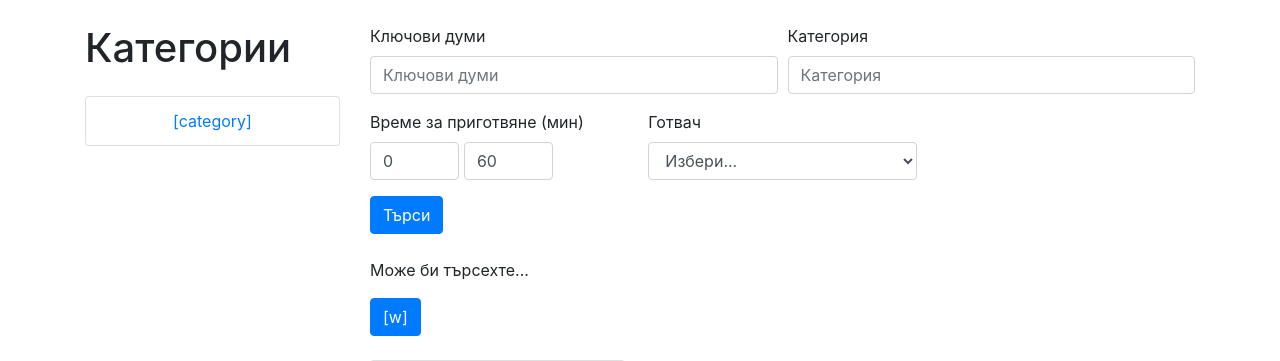
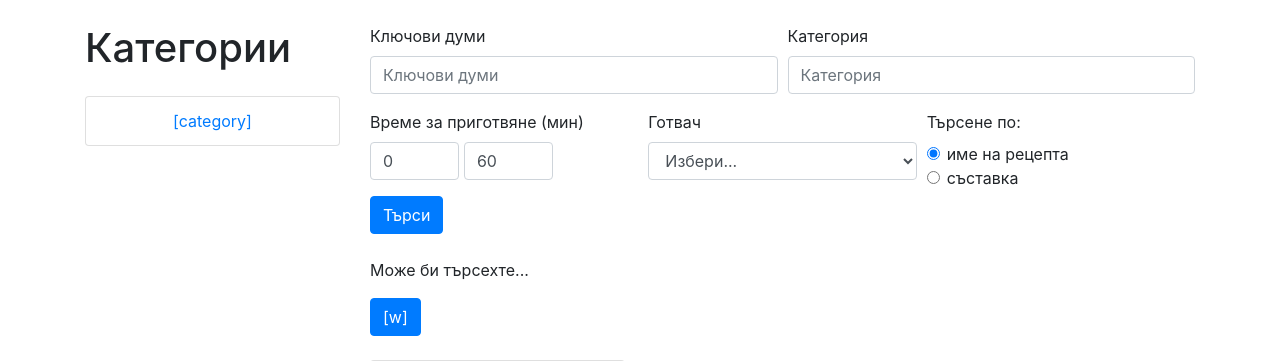
Before and after one commit to hristy93/RecipesSearchEngine, a Django app: template cooking/cooking/templates/index.html in a window 1280 px wide. Shown: the part 56-417 px from the top of the page. Run offline with Django 3.2, Linux system fonts and the light colour scheme; the template is opened without the code that fills it, so the values that code supplies are empty; parts of the project's set-up code (start-up, migrations or seed data) failed here and were passed over; some libraries are stand-ins or nearby versions.

Commit message:
Add radio buttons for filtering by name or by ingredient.

```diff
--- a/cooking/RecipesSearchEngine/RecipesSearchEngine.py
+++ b/cooking/RecipesSearchEngine/RecipesSearchEngine.py
@@ -25,7 +25,7 @@ import re
 # from scipy.spatial.distance import pdist
 # import matplotlib.pyplot as plt
 #from bulgarian_stemmer.bulgarian_stemmer import BulgarianStemmer
-from bulgarian_stemmer.bulstem import *
+#from bulgarian_stemmer.bulstem import *
 from SolrClient import SolrClient
 from transliterate import translit, get_available_language_codes
 
--- a/cooking/cooking/settings.py
+++ b/cooking/cooking/settings.py
@@ -81,7 +81,7 @@ WSGI_APPLICATION = 'cooking.wsgi.application'
 DATABASES = {
     'default': {
         'ENGINE': 'django.db.backends.sqlite3',
-        'NAME': os.path.join(BASE_DIR, 'db.sqlite3'),
+        'NAME': os.path.join(BASE_DIR, 'db.sqlite3'),  #  recipes_db
     }
 }
 
--- a/cooking/cooking/templates/index.html
+++ b/cooking/cooking/templates/index.html
@@ -129,6 +129,26 @@
                     <option  v-for="user in users">[user]</option>
                   </select>
                 </div>
+
+                  <div class="col-md-4">
+
+                      <label for="byIngr">Търсене по:</label>
+
+                      <div class="form-check">
+                          <input class="form-check-input" type="radio" name="exampleRadios" id="exampleRadios1" value="option1" checked>
+                          <label class="form-check-label" for="exampleRadios1">
+                            име на рецепта
+                          </label>
+                      </div>
+                      <div class="form-check">
+                          <input class="form-check-input" type="radio" name="exampleRadios" id="exampleRadios2" value="option2">
+                          <label class="form-check-label" for="exampleRadios2">
+                            съставка
+                          </label>
+                      </div>
+                  </div>
+
+
                 <!--
                 <div class="form-group col-md-4">
                   <label for="inputDifficulty">Трудност</label>
@@ -242,6 +262,7 @@
             Sduration1: 0,
             Sduration2: 500,
             // Sdifficulty: 1.0
+            SisIngredient: false
         },
         methods: {
             search: function(event) {
--- a/cooking/recipes/views.py
+++ b/cooking/recipes/views.py
@@ -1,7 +1,7 @@
 # -*- coding: utf-8 -*-
 from django.http import JsonResponse
 from django.shortcuts import render, get_object_or_404
-from bulgarian_stemmer.bulstem import stem
+from RecipesSearchEngine.bulgarian_stemmer.bulstem import stem
 from RecipesSearchEngine.RecipesSearchEngine import (
     generate_search_suggestions, complex_search, solr_search_recipes_by_category,
     solr_single_term_search_by_field, solr_facet_search_recipe_category_by_field,
```
